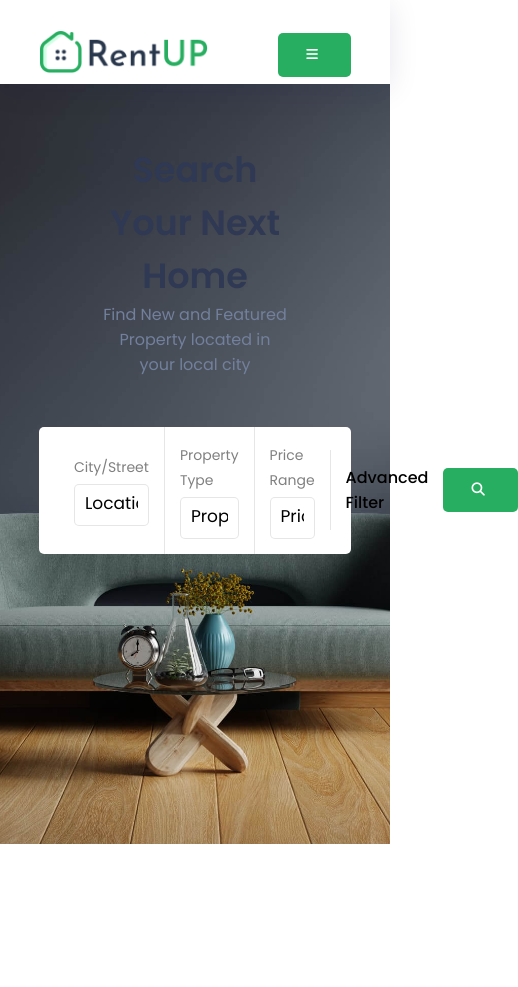
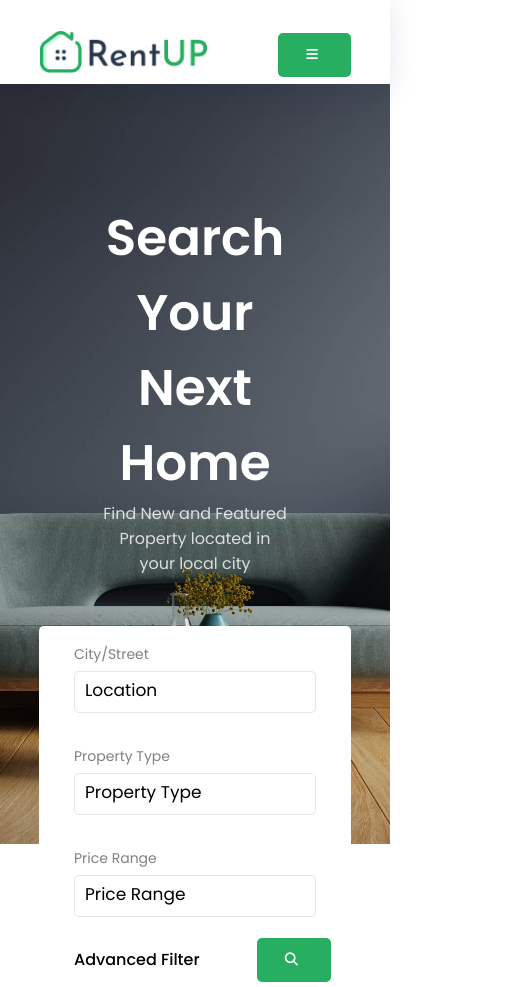
Before and after one commit to chrismbah/Rent-Up, a React (Vite) app: page / in a window 390 px wide. Shown: the whole page, 518 px wide, since content can reach past the window. Before the commit the page ends 844 px from the top, so only its background shows below. Built offline with nearby package versions, Linux system fonts and the light colour scheme.

Commit message:
Minor changes

```diff
--- a/src/components/common/header/Header.css
+++ b/src/components/common/header/Header.css
@@ -37,7 +37,7 @@ header h4{
 header .toggle{
     display: none;
 }
-@media screen and (max-width:768px) {
+@media screen and (max-width:800px) {
     header{
         padding: 0;
     }
--- a/src/components/home/hero/Hero.css
+++ b/src/components/home/hero/Hero.css
@@ -11,6 +11,14 @@
 }
 .hero .container{
     padding-top: 15%;
+}
+.hero h1{
+    color: #fff;
+    font-size: 50px;
+}
+.hero p{
+    color: #fff;
+    opacity: .8;
 }
 form{
     background-color: #fff;
@@ -43,3 +51,18 @@ form .box:nth-child(1){
 form h4{
     font-weight: 500;
 }
+@media screen and (max-width:800px) { /*768px*/
+    .hero .container{
+        padding-top: 30%;
+    }
+    form{
+        display: flex;
+        flex-wrap: wrap;
+    }
+    form .box{
+        border-left: none;
+    }
+    form input{
+        width: 100%;
+    }
+}
--- a/src/main.css
+++ b/src/main.css
@@ -52,3 +52,8 @@ button i{
 .heading p{
     color: #72809d;
 }
+textarea,input{
+    border: none;
+    outline: none;
+    background-color: none;
+}
```
